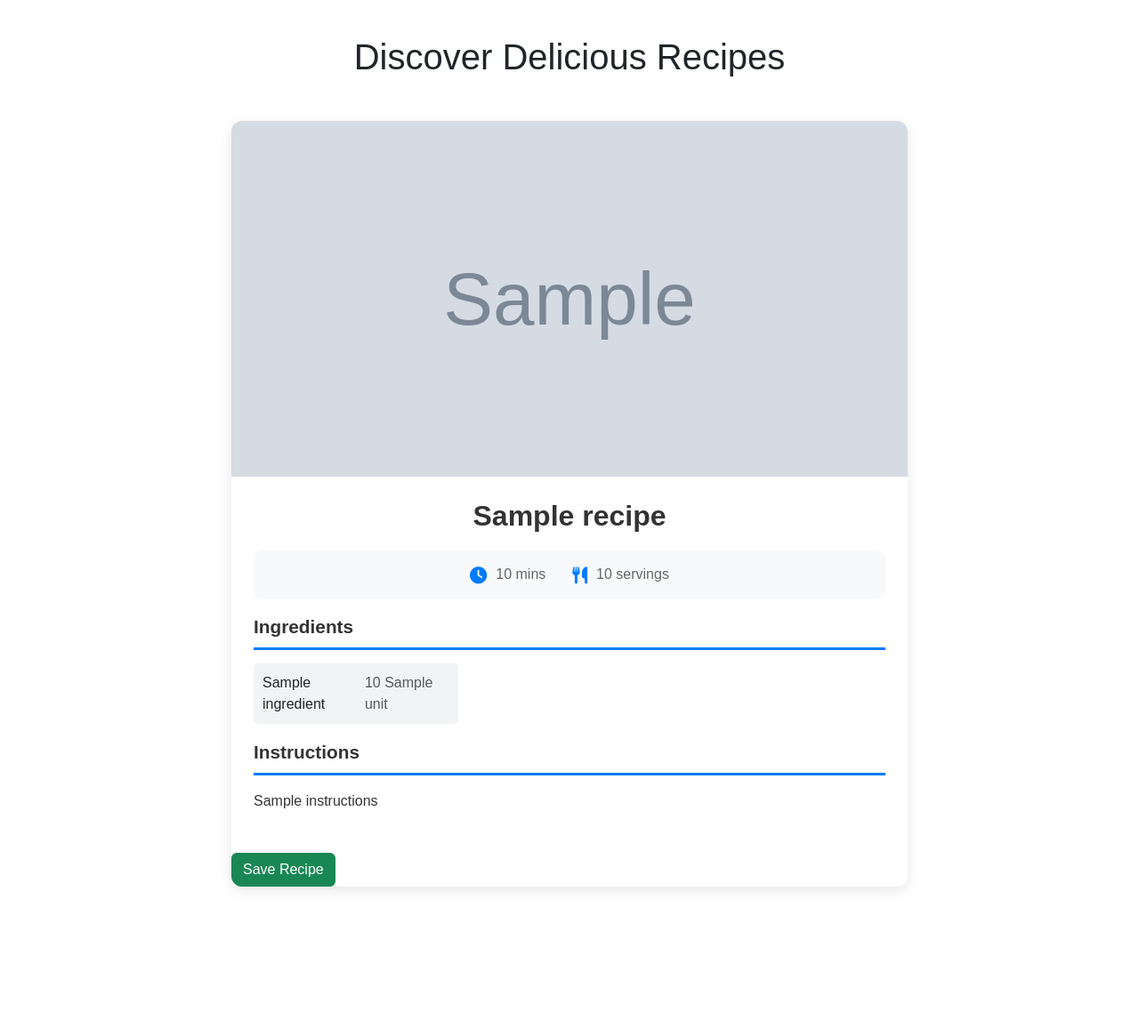
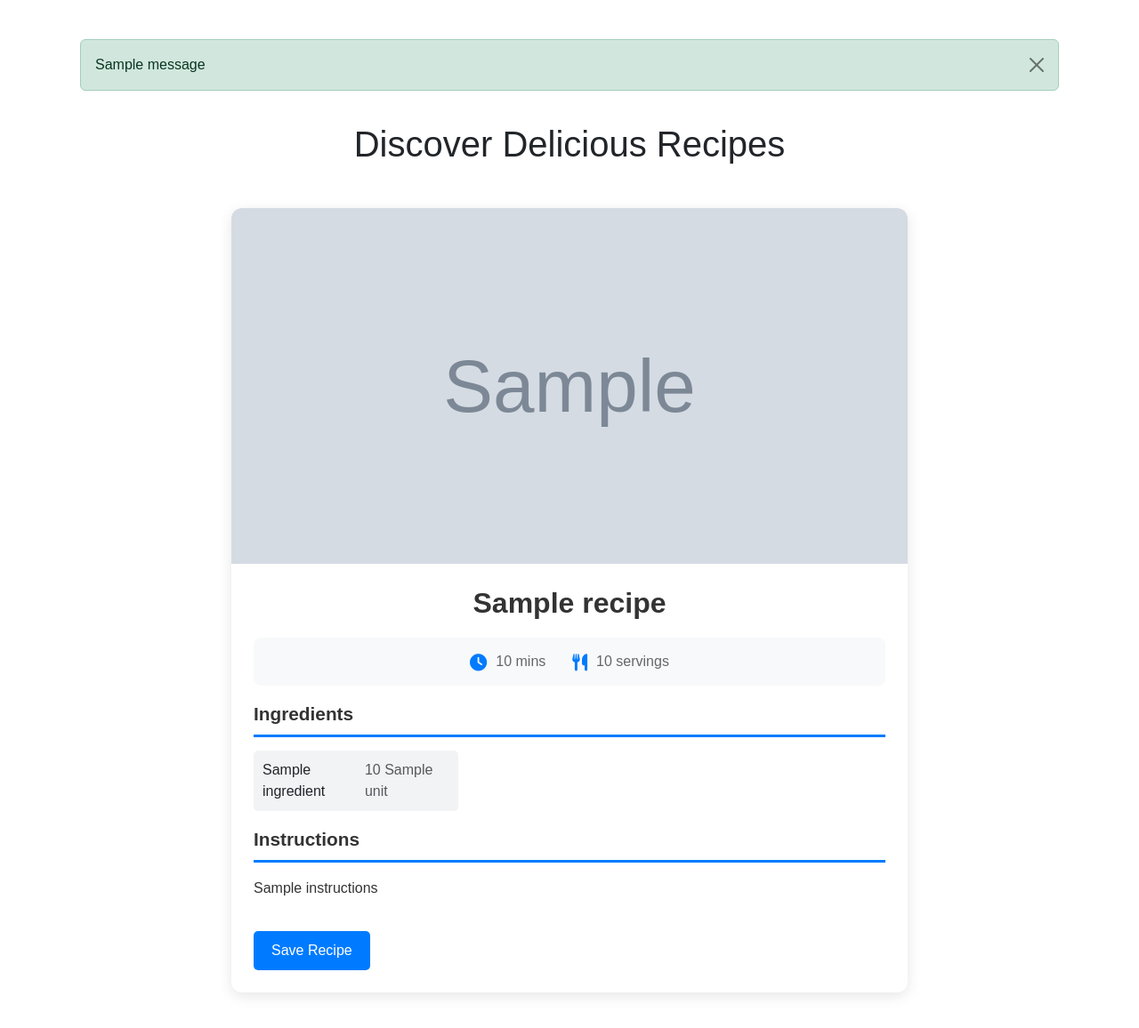
Before and after one commit to saaddighi/Dish-Dwell, a Python web app: template app/templates/home.html in a window 1280 px wide. Shown: the part 56-1212 px from the top of the page at 89% size. Before the commit the page ends 1057 px from the top, so only its background shows below. Run offline with Jinja, Linux system fonts and the light colour scheme; the template is opened without the code that fills it: most values are stand-ins (such as "Sample title", 1, 10 or a date in 2020); grey boxes marked "Sample" are stand-in pictures; one stand-in notice (Sample message) is shown.

Commit message:
fixed the save recipe probleme now the right recipe is saved and displayed on myprofile

```diff
--- a/app/templates/base.html
+++ b/app/templates/base.html
@@ -36,9 +36,11 @@
                         <a class="nav-link" href="/logout">Logout</a>
                     </li>
                     <li class="nav-item">
-                        <a class="nav-link" href="/creat_recipie">Creat Recipie</a>
+                        <a class="nav-link" href="/creat_recipie">Create Recipe</a>
+                    </li>
                     <li class="nav-item">
-                        <a class="nav-link" href="/myprofile">My profile</a>
+                        <a class="nav-link" href="/myprofile">My Profile</a>
+                    </li>
                     {% else %}
                     <li class="nav-item">
                         <a class="nav-link" href="/login">Login</a>
@@ -51,7 +53,19 @@
             </div>
         </div>
     </nav>
-    <div class="container">
+
+    <div class="container mt-4">
+        {% with messages = get_flashed_messages(with_categories=true) %}
+            {% if messages %}
+                {% for category, message in messages %}
+                    <div class="alert alert-{{ category }} alert-dismissible fade show" role="alert">
+                        {{ message }}
+                        <button type="button" class="btn-close" data-bs-dismiss="alert" aria-label="Close"></button>
+                    </div>
+                {% endfor %}
+            {% endif %}
+        {% endwith %}
+
         {% block content %}
         {% endblock %}
     </div>
--- a/app/templates/home.html
+++ b/app/templates/home.html
@@ -108,6 +108,21 @@
         color: #333;
     }
 
+    .view-recipe-btn {
+        background-color: #007bff;
+        color: white;
+        border: none;
+        padding: 10px 20px;
+        border-radius: 5px;
+        cursor: pointer;
+        font-size: 1rem;
+        margin-top: 15px;
+    }
+
+    .view-recipe-btn:hover {
+        background-color: #0056b3;
+    }
+
     @media (max-width: 768px) {
         .recipe-feed {
             padding: 10px;
@@ -173,9 +188,10 @@
                         {{ recipe.instructions|safe }}
                     </div>
                 </div>
+
+                <!-- Button to view the recipe details -->
+                <button class="view-recipe-btn" data-recipe-id="{{ recipe['id'] }}">Save Recipe</button>
             </div>
-            <form method="POST" action="{{ url_for('home.save', recipe_id=recipe['id']) }}" onsubmit="return confirm('Are you sure you want to save this recipe?');">
-                <button type="submit" class="btn btn-success">Save Recipe</button>
         </div>
         {% endfor %}
     </div>
@@ -186,4 +202,16 @@
     </div>
     {% endif %}
 </div>
+
+<script>
+    // JavaScript to handle the button click and redirect to the recipe page
+    document.querySelectorAll('.view-recipe-btn').forEach(button => {
+        button.addEventListener('click', (event) => {
+            const recipeId = event.target.getAttribute('data-recipe-id');
+            // Redirect to the route that handles recipe viewing (e.g., /recipe/<id>)
+            window.location.href = `/save/${recipeId}`;
+        });
+    });
+</script>
+
 {% endblock %}
```
Also changed, not shown: app/routes/generate_recipe.py (added, +42 -0 lines), app/routes/home.py (+12 -15 lines), instance/database.db.
